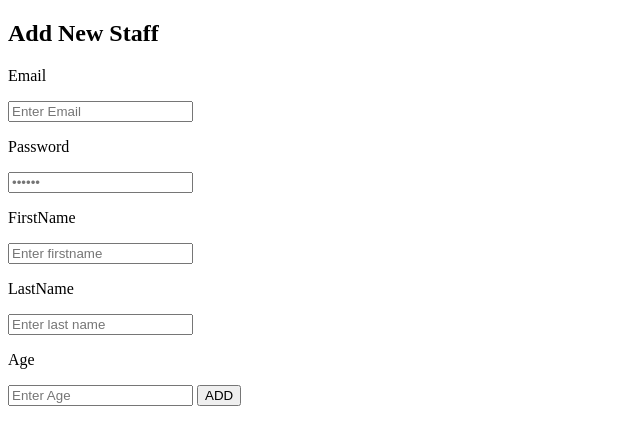
After one commit to OrandiH/PHP_Airline_Project, a PHP site: page /admin_add.php in a window 1280 px wide. The commit adds this page. Shown: the top 445 px of the page, without its empty margins (0-640 px from the left). Run offline with PHP 8.4, Linux system fonts and the light colour scheme.

Commit message:
Added Functionality To Create And Update Admin

```diff
--- a/adminDashboard.php
+++ b/adminDashboard.php
@@ -308,6 +308,9 @@
 	        </button>
 	        <div class="collapse navbar-collapse" id="exCollapsingNavbar">
 	            <ul class="nav navbar-nav flex-row justify-content-between ml-auto">
+                    <li class="nav-item" style="margin-right: 5px;">
+                    <button type="button" class="btn btn-outline-primary" onClick="document.location.href='updateadmin.php'">Update Admin Info</button>
+                    </li>
 	                <li class="nav-item">
 	                    <button type="button" class="btn btn-outline-primary" onClick="document.location.href='logout.php'">Log Out</button>
 	                </li>
--- /dev/null
+++ b/admin_add.php
@@ -0,0 +1,57 @@
+<!doctype html>
+<html>
+	<head>
+		<title>ADD Staff</title
+	</head>
+	<body>
+			<h2>Add New Staff</h2>
+			<form  method = "post" action = "admin_add.php" >
+				<p>Email</p>
+				<input type="text" name="email" placeholder="Enter Email" required = "">
+				<p>Password</p>
+				<input type="password" name="Password" placeholder="••••••" required = "">
+				<p>FirstName</p>
+				<input type="text" name="firstname" placeholder="Enter firstname" required = "">
+				<p>LastName</p>
+				<input type="text" name="lastname" placeholder="Enter last name" required = "">
+				<p>Age</p>
+				<input type="number" name="age" placeholder="Enter Age" required = "">
+				<input type="submit" name="" value="ADD">
+			</form>
+
+	</body>
+</html>
+
+<?php
+	 if($_SERVER["REQUEST_METHOD"]== "POST")
+	 {
+		$email = $_POST['email'];
+		$Password = $_POST['Password'];
+		$firstname = $_POST['firstname'];
+		$lastname = $_POST['lastname'];
+		$age = $_POST['age'];
+
+
+		$servername = "localhost";
+		$dbUsername = "root";
+		$dbPassword = "";
+		$dbName = "Airlines_DB";
+
+		$storedPassword = password_hash($Password, PASSWORD_BCRYPT);
+
+		try{
+			$conn = new PDO("mysql:host=$servername;dbname=$dbName",$dbUsername,$dbPassword);
+			$conn->setAttribute(PDO::ATTR_ERRMODE,PDO::ERRMODE_EXCEPTION);
+			$sql = "INSERT INTO admin(username,password,firstName,lastName,age) VALUES ('$email','$storedPassword','$firstname','$lastname','$age')";
+			$conn->exec($sql);
+			echo"New record created successfully";
+			header("Refresh: 1; url=adminlogin.php");
+		}
+		catch(PDOException $e)
+		{
+			echo $sql."<br>". $e->getMessage();
+		}
+		$conn = null;
+	 }
+
+?>
```
Also changed, not shown: adminlogin.php (+31 -13 lines), updateadmin.php (added, +77 -0 lines).
